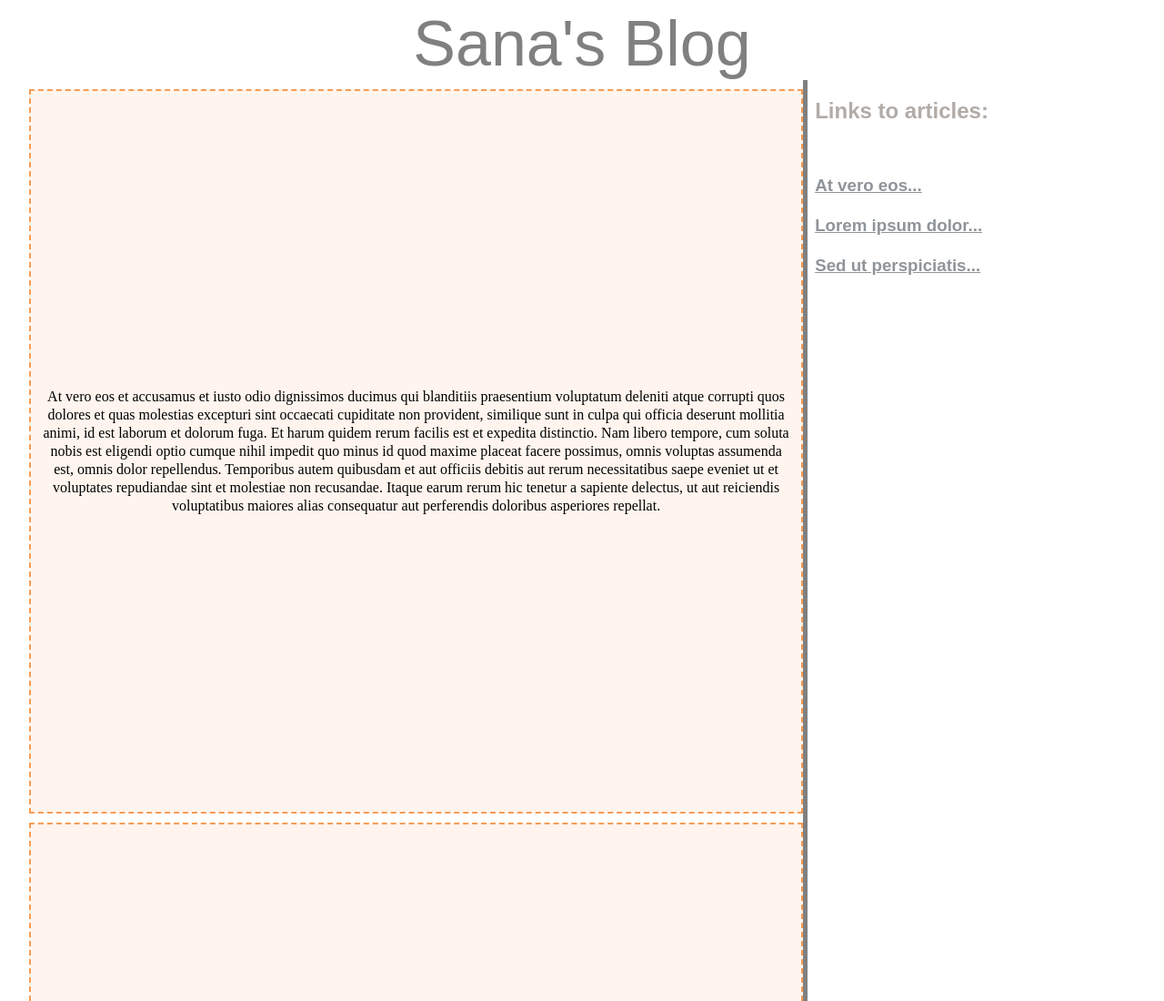
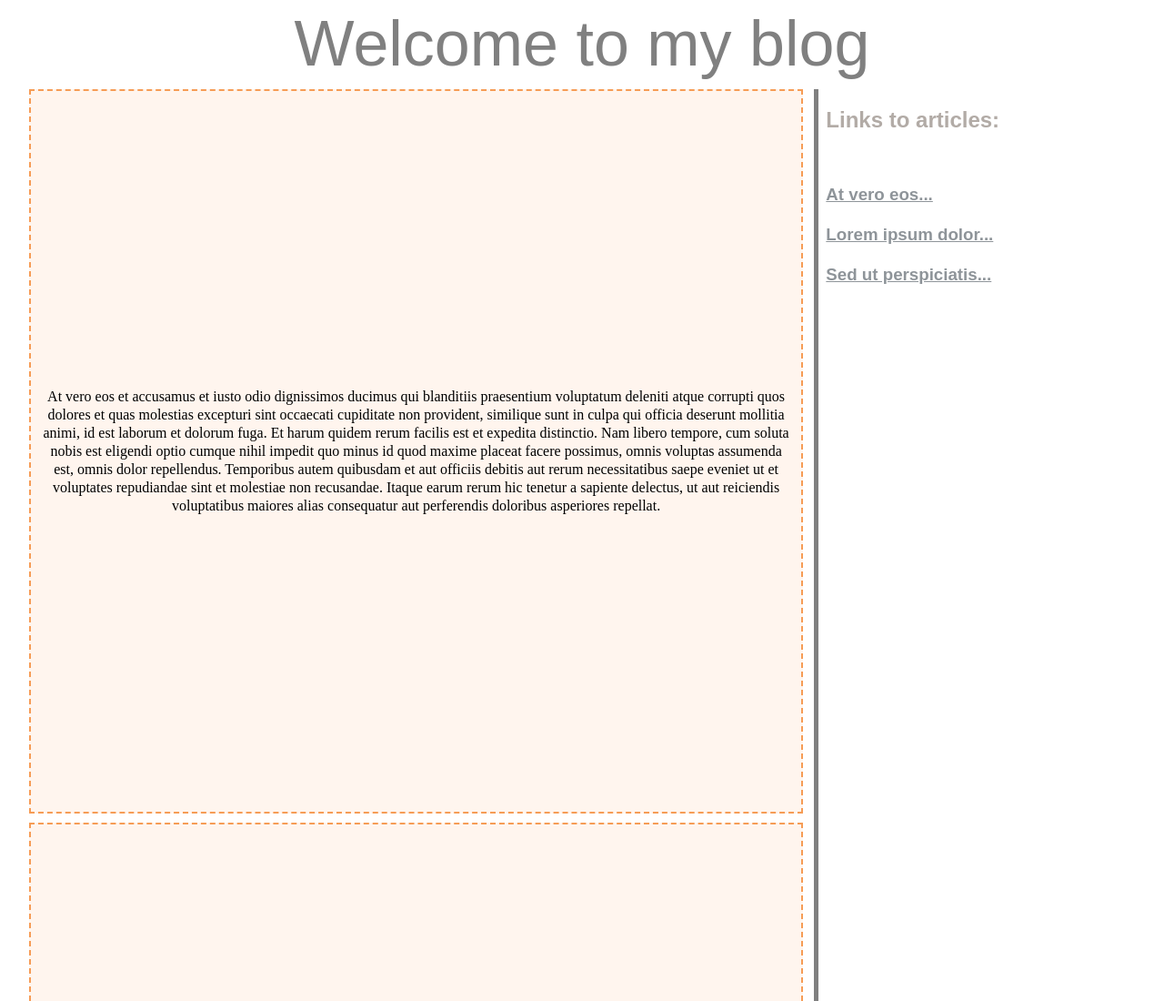
Before and after one commit to Sana-HighSchoolProjects/blogExample, a plain HTML site: page index.html in a window 1280 px wide. Shown: the top 1100 px of the page at 91% size. Drawn offline with Linux system fonts and the light colour scheme.

Commit message:
aligning things

```diff
--- a/css/style.css
+++ b/css/style.css
@@ -16,16 +16,14 @@ text-align:center;
 }
 .rightpanel{
     position:absolute;
-    top:0px;
-    left:70%;
+    top:10px;
+    left:71%;
     width: 25%;
     height:99%;
     overflow-y: auto;
     color:#b2aba6;
     font-family:Arial, Helvetica Neue, Helvetica, sans-serif;
-    border-left-width: 5px;
-    border-left-color: grey;
-    border-left-style: solid;
+    border-left: 5px solid grey;
     padding-left:8px;
 }
 .article{
--- a/index.html
+++ b/index.html
@@ -7,7 +7,7 @@
         <link rel="stylesheet" type="text/css" href="css/style.css" />
     </head>
     <body>
-        <div class="header">Sana's Blog</div>
+        <div class="header">Welcome to my blog</div>
         <div class="wrapper">
             <div class="leftpanel">
             <div class="article" id="1"><span>
```
